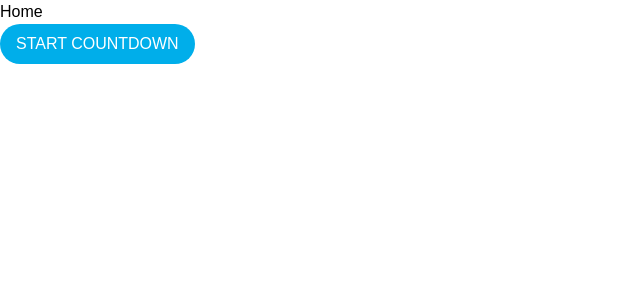
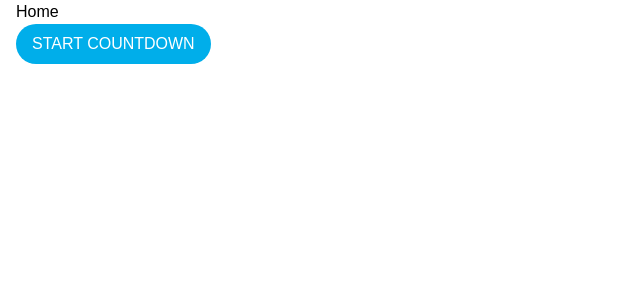
Before and after one commit to frnlb/kenmei-prueba, a React (Create React App) app: page / in a window 1280 px wide. Shown: the top 300 px of the page, without its empty margins (0-640 px from the left). Built offline with nearby package versions, Linux system fonts and the light colour scheme.

Commit message:
add layout

```diff
--- a/src/Home.tsx
+++ b/src/Home.tsx
@@ -14,7 +14,7 @@ const Home = () => {
   console.log("time", time);
   console.log({ user });
   return (
-    <Layout>
+    <Layout size="large">
       <h1>Home</h1>
       {user.name && <h2>Hello, {user?.name}</h2>}
 
--- a/src/components/Layout/Layout.tsx
+++ b/src/components/Layout/Layout.tsx
@@ -1,14 +1,25 @@
 import React from "react";
 import { ContainerProps } from "../../types/interfaces";
 import { cva, type VariantProps } from "class-variance-authority";
-
 
 export interface Layout extends ContainerProps {
   size?: "large" | "medium" | "screen";
 }
 
-const Layout = ({ children, size="large" }: Layout) => {
-  return <div className="">{children}</div>;
+const layout = cva("flex flex-col", {
+  variants: {
+    size: {
+      screen:["w-screen"],
+      large: ["w-full md:px-16 px-4"],
+      medium: ["w-3/5 md:px-16 px-4"]
+    }
+  }
+})
+
+export interface LayoutProps extends ContainerProps, VariantProps<typeof layout>{}
+
+const Layout = ({ children, size }: Layout) => {
+  return <div className={layout({size})}>{children}</div>;
 };
 
 export default Layout;
```
